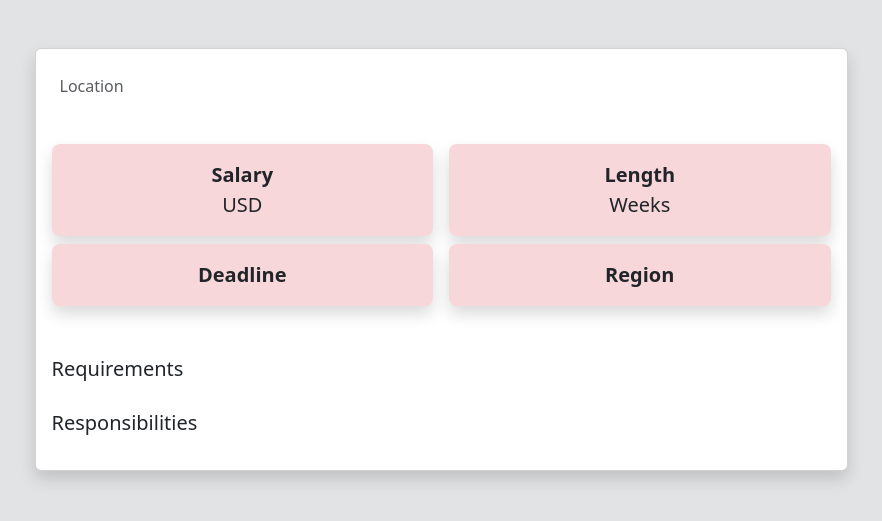
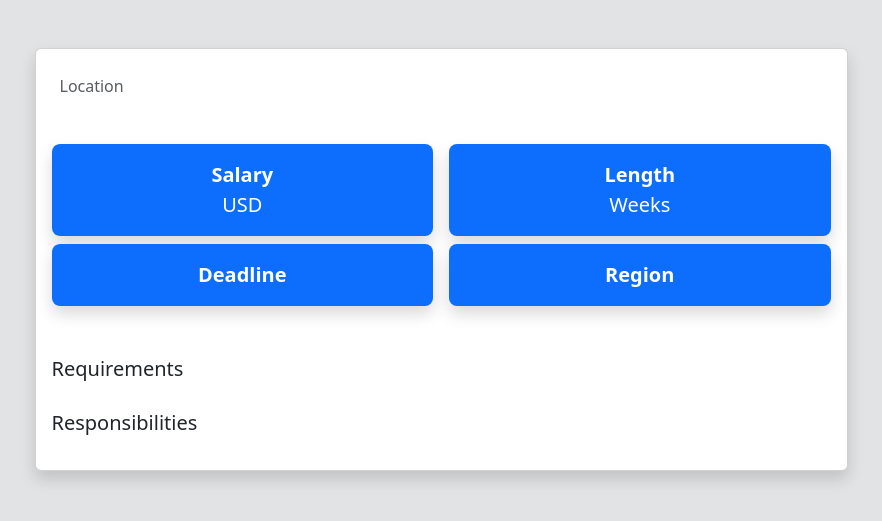
Before and after one commit to kasap-ot/thesis-project, a FastAPI app: template templates/offer.html in a window 1280 px wide. Shown: the part 54-575 px from the top of the page, without its empty margins (199-1081 px from the left). Run offline with FastAPI, Linux system fonts and the light colour scheme; the template is opened without the code that fills it, so the values that code supplies are empty; parts of the project's set-up code (start-up, migrations or seed data) failed here and were passed over; some libraries are stand-ins or nearby versions.

Commit message:
Change stylings

```diff
--- a/templates/offer-edit.html
+++ b/templates/offer-edit.html
@@ -7,7 +7,7 @@
     <div class="col">
         <p class="fs-5 ">General information</p>
 
-        <form action="/" class="bg-primary-subtle px-4 pt-3 rounded border border-4 border-light"
+        <form action="/" class="bg-primary-subtle px-4 pt-3 rounded"
             style="padding-bottom: 3.4rem;">
             <label class="form-label">Location</label>
             <input type="text" class="form-control shadow" id="locationInput" value="NOT IMPLEMENTED">
--- a/templates/offer.html
+++ b/templates/offer.html
@@ -14,18 +14,18 @@
 
       <div class="container text-center my-5">
         <div class="row fs-5 mb-2 column-gap-3">
-          <div class="col bg-danger-subtle p-2 shadow rounded-3 py-3">
+          <div class="col bg-primary text-white p-2 shadow rounded-3 py-3">
             <strong>Salary</strong> <br> {{ offer.salary }} USD
           </div>
-          <div class="col bg-danger-subtle p-2 shadow rounded-3 py-3">
+          <div class="col bg-primary text-white p-2 shadow rounded-3 py-3">
             <strong>Length</strong> <br> {{ offer.num_weeks }} Weeks
           </div>
         </div>
         <div class="row fs-5 mt-2 column-gap-3">
-          <div class="col bg-danger-subtle p-2 shadow rounded-3 py-3">
+          <div class="col bg-primary text-white p-2 shadow rounded-3 py-3">
             <strong>Deadline</strong> <br> {{ offer.deadline }}
           </div>
-          <div class="col bg-danger-subtle p-2 shadow rounded-3 py-3">
+          <div class="col bg-primary text-white p-2 shadow rounded-3 py-3">
             <strong>Region</strong> <br> {{ offer.region }}
           </div>
         </div>
```
Also changed, not shown: templates/student-profile.html (+4 -4 lines).
